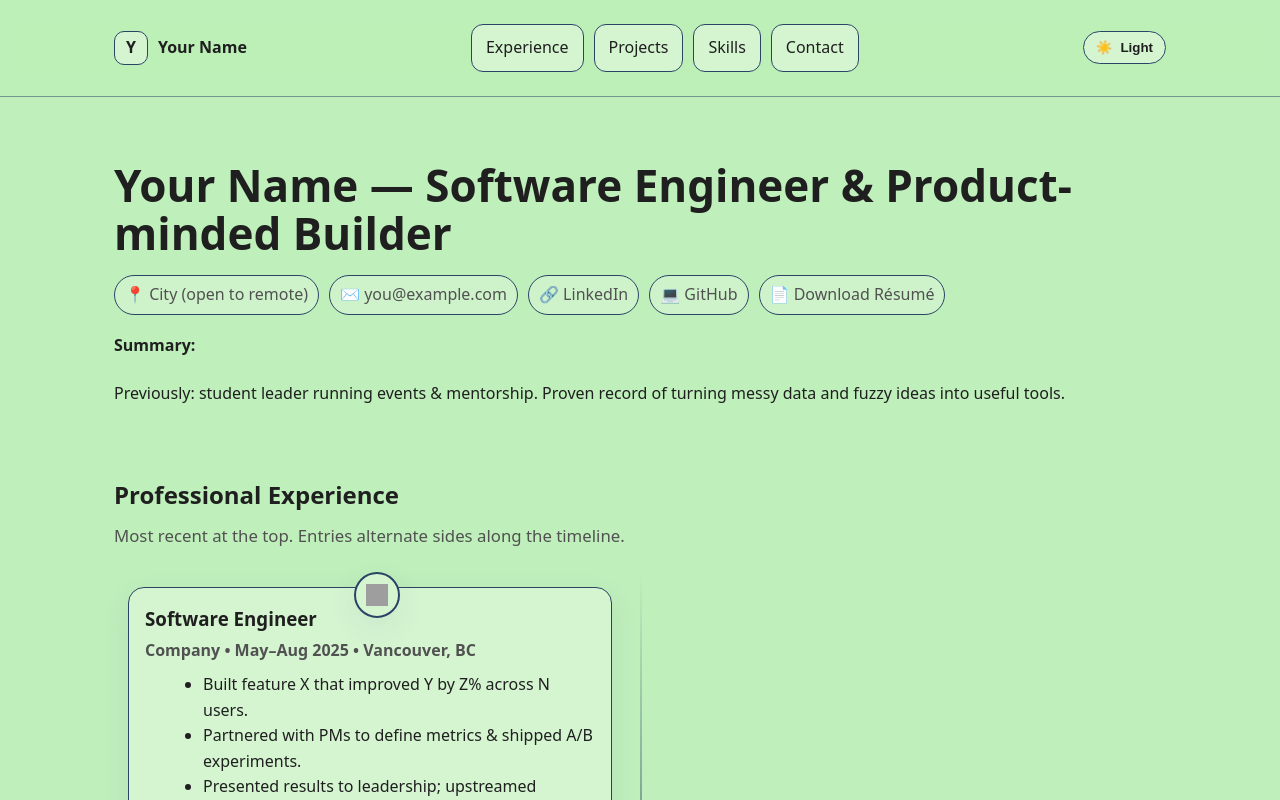
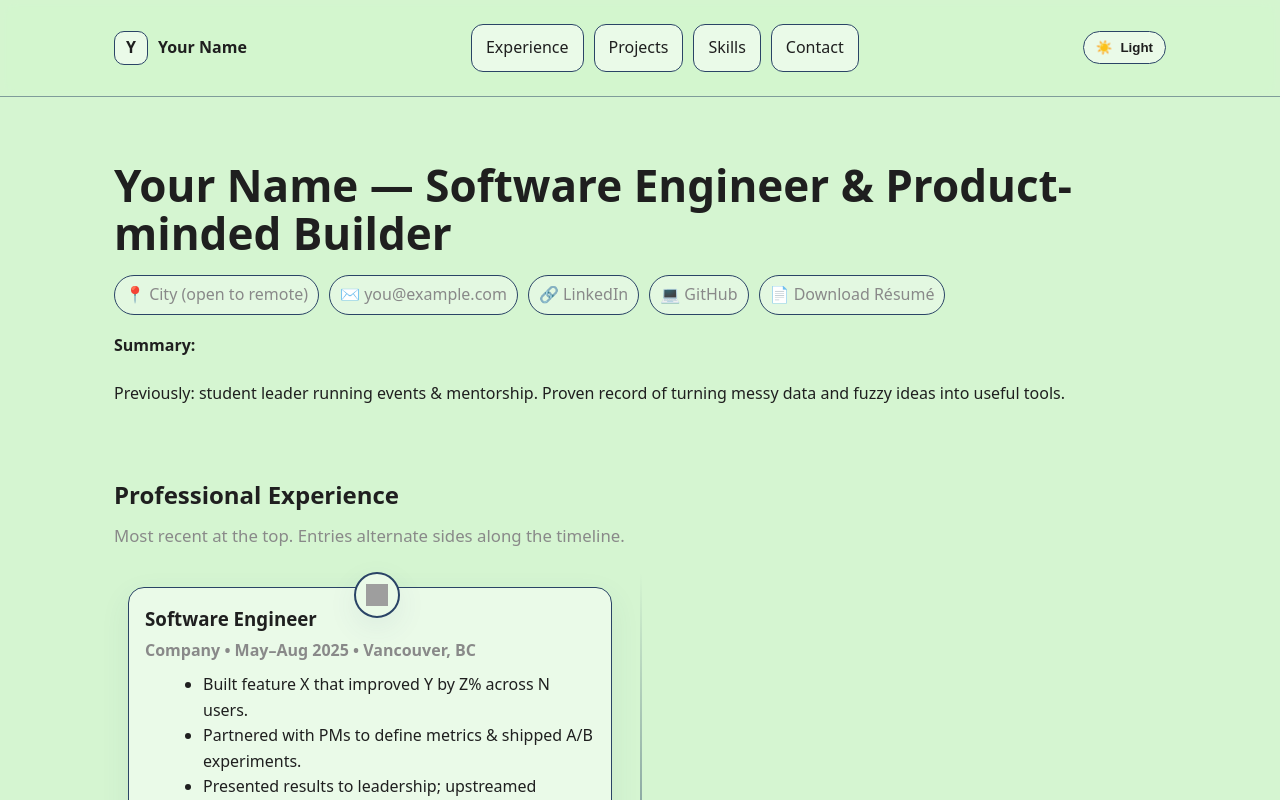
Before and after one commit to MarieG44/marieg, a plain HTML site: page index.html in a window 1280 px wide. Both pictures are taken after a click on the button "Toggle theme". Shown: the top 800 px of the page. Drawn offline with Linux system fonts and the light colour scheme; grey boxes are pictures that could not be loaded.

Commit message:
Update index.html

```diff
--- a/index.html
+++ b/index.html
@@ -17,10 +17,10 @@
       --shadow:0 10px 30px rgba(0,0,0,.25);
     }
     :root.light{
-      --bg:#bfefbb;
-      --panel:#d5f5d1;
+      --bg:#d5f5d1;
+      --panel:#eafae8;
       --text:#1f1f1f;
-      --muted:#515151;
+      --muted:#898989;
       --ring:#2a4466;
       --shadow:0 10px 30px rgba(60,80,140,.08);
     }
```
